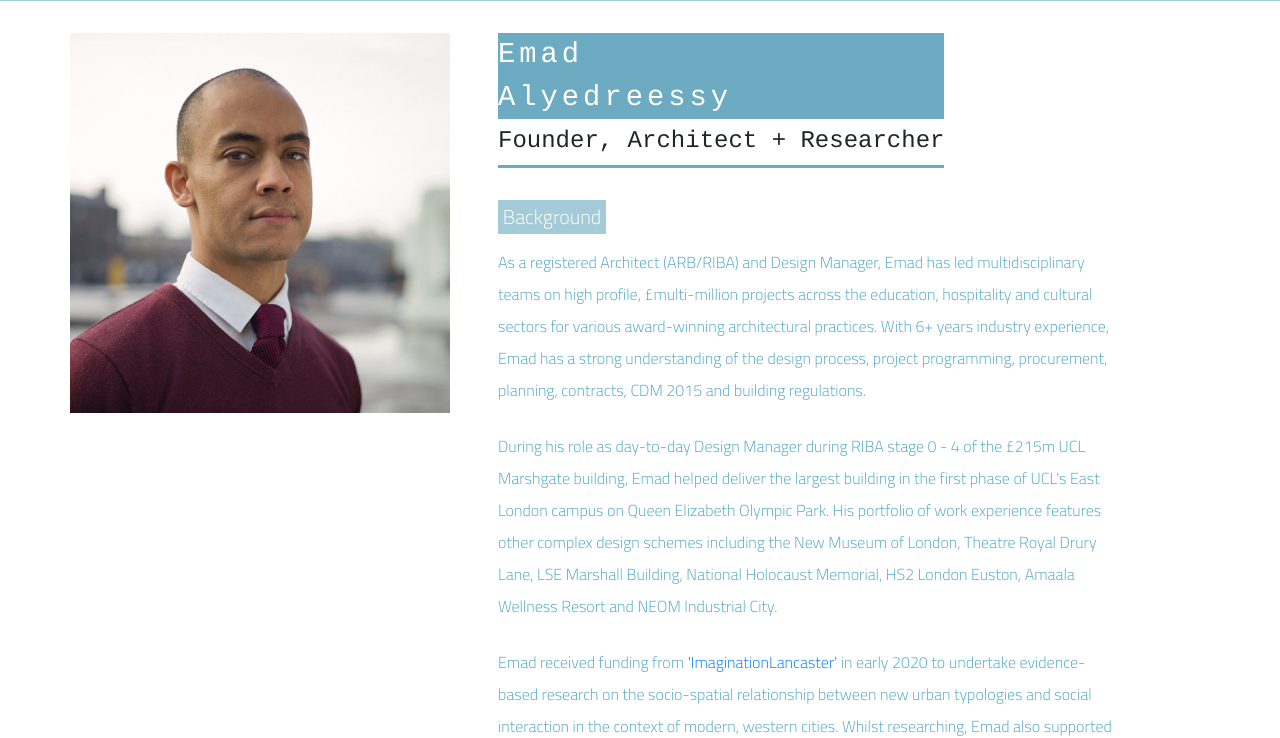
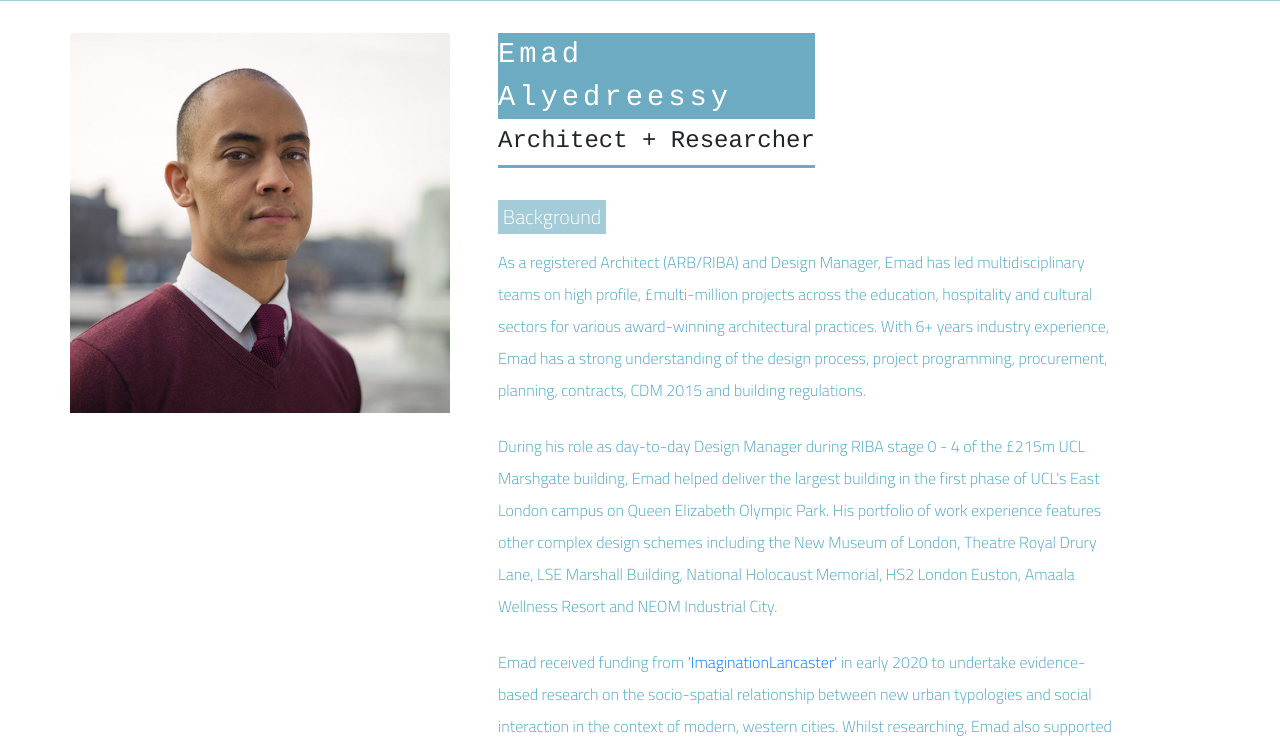
Before and after one commit to DesignRiot/designriot.github.io, a plain HTML site: page 02_team/emad/index.html in a window 1280 px wide. Shown: the part 62-800 px from the top of the page. Drawn offline with nearby package versions, Linux system fonts and the light colour scheme; a web font is replaced by a local one.

Commit message:
Update index.html

```diff
--- a/02_team/emad/index.html
+++ b/02_team/emad/index.html
@@ -116,7 +116,7 @@
 
 								    <div class="typewriter-text">Emad</div>
 								    <div class="typewriter-text">Alyedreessy</div>
-								    <h4 class="text-right pt-2">Founder, Architect + Researcher</h4>
+								    <h4 class="text-right pt-2">Architect + Researcher</h4>
 								    <hr>
 
 								</div>
```
